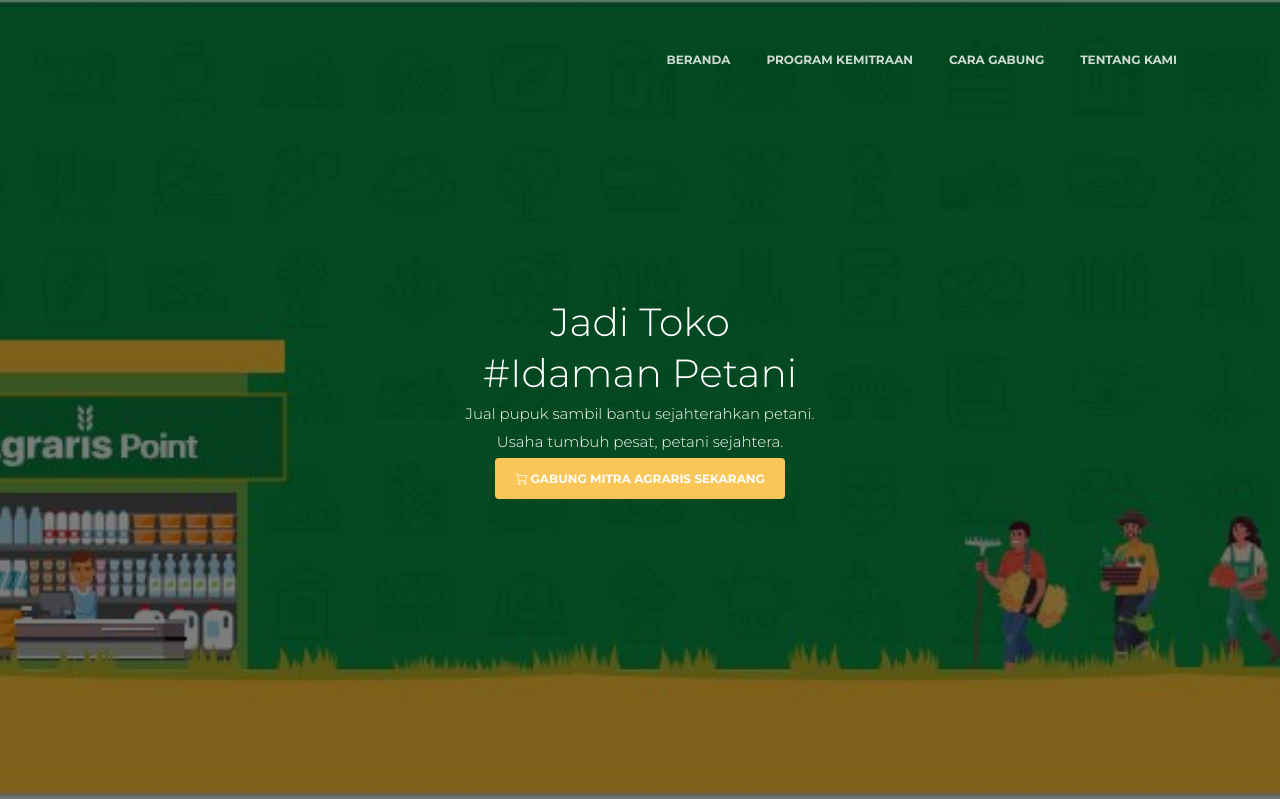
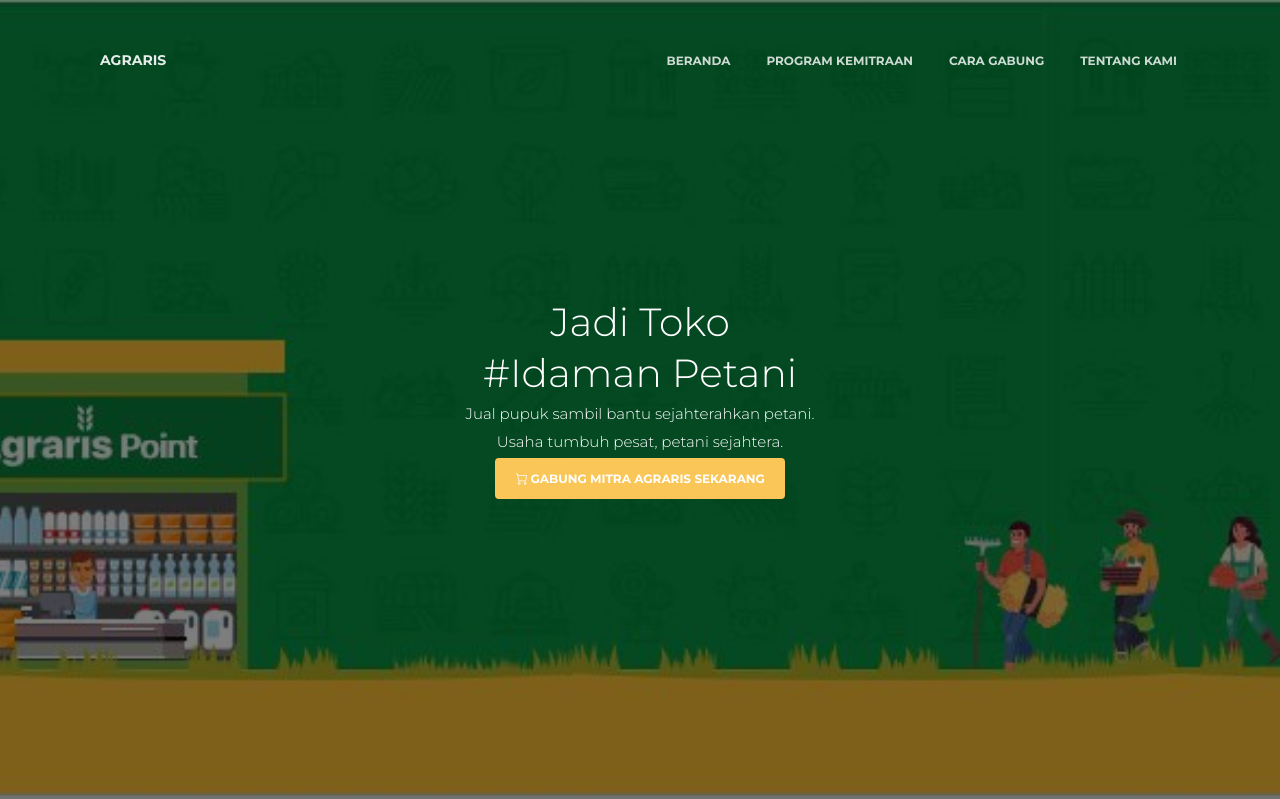
Before and after one commit to adle15/agraris-profile, a CodeIgniter 4 app: template app/Views/landing.php in a window 1280 px wide. Shown: the top 799 px of the page. Run offline with PHP 8.4 and a stand-in for CodeIgniter, Linux system fonts and the light colour scheme; the template is opened without the code that fills it, so the values that code supplies are empty; some libraries are stand-ins or nearby versions.

Commit message:
Fix Page Header

```diff
--- a/app/Views/cara_gabung.php
+++ b/app/Views/cara_gabung.php
@@ -27,7 +27,7 @@
         <div class="container" back>
             <div class="navbar-translate">
                 <div class="navbar-header">
-                    <a class="navbar-brand" href="#"></a>
+                    <a class="navbar-brand" href="#">Agraris</a>
                 </div>
                 <button class="navbar-toggler navbar-burger" type="button" data-toggle="collapse" data-target="#navbarToggler" aria-controls="navbarTogglerDemo02" aria-expanded="false" aria-label="Toggle navigation">
                     <span class="navbar-toggler-bar"></span>
--- a/app/Views/kemitraan.php
+++ b/app/Views/kemitraan.php
@@ -27,7 +27,7 @@
         <div class="container" back>
             <div class="navbar-translate">
                 <div class="navbar-header">
-                    <a class="navbar-brand" href="#"></a>
+                    <a class="navbar-brand" href="#">Agraris</a>
                 </div>
                 <button class="navbar-toggler navbar-burger" type="button" data-toggle="collapse" data-target="#navbarToggler" aria-controls="navbarTogglerDemo02" aria-expanded="false" aria-label="Toggle navigation">
                     <span class="navbar-toggler-bar"></span>
--- a/app/Views/landing.php
+++ b/app/Views/landing.php
@@ -27,7 +27,7 @@
         <div class="container" back>
             <div class="navbar-translate">
                 <div class="navbar-header">
-                    <a class="navbar-brand" href="#"></a>
+                    <a class="navbar-brand" href="#">Agraris</a>
                 </div>
                 <button class="navbar-toggler navbar-burger" type="button" data-toggle="collapse" data-target="#navbarToggler" aria-controls="navbarTogglerDemo02" aria-expanded="false" aria-label="Toggle navigation">
                     <span class="navbar-toggler-bar"></span>
--- a/public/template/cara-gabung.html
+++ b/public/template/cara-gabung.html
@@ -27,7 +27,7 @@
         <div class="container" back>
             <div class="navbar-translate">
                 <div class="navbar-header">
-                    <a class="navbar-brand" href="#"></a>
+                    <a class="navbar-brand" href="#">Agraris</a>
                 </div>
                 <button class="navbar-toggler navbar-burger" type="button" data-toggle="collapse"
                     data-target="#navbarToggler" aria-controls="navbarTogglerDemo02" aria-expanded="false"
--- a/public/template/kemitraan.html
+++ b/public/template/kemitraan.html
@@ -27,7 +27,7 @@
         <div class="container" back>
             <div class="navbar-translate">
                 <div class="navbar-header">
-                    <a class="navbar-brand" href="#"></a>
+                    <a class="navbar-brand" href="#">Agraris</a>
                 </div>
                 <button class="navbar-toggler navbar-burger" type="button" data-toggle="collapse"
                     data-target="#navbarToggler" aria-controls="navbarTogglerDemo02" aria-expanded="false"
--- a/public/template/landing.html
+++ b/public/template/landing.html
@@ -27,7 +27,7 @@
         <div class="container" back>
             <div class="navbar-translate">
                 <div class="navbar-header">
-                    <a class="navbar-brand" href="#"></a>
+                    <a class="navbar-brand" href="#">Agraris</a>
                 </div>
                 <button class="navbar-toggler navbar-burger" type="button" data-toggle="collapse"
                     data-target="#navbarToggler" aria-controls="navbarTogglerDemo02" aria-expanded="false"
```
